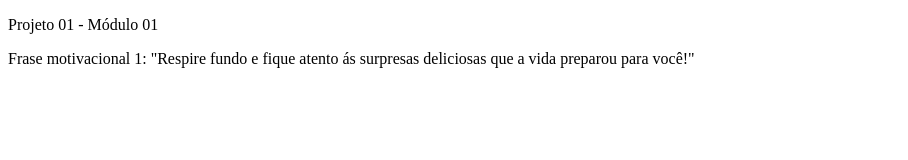
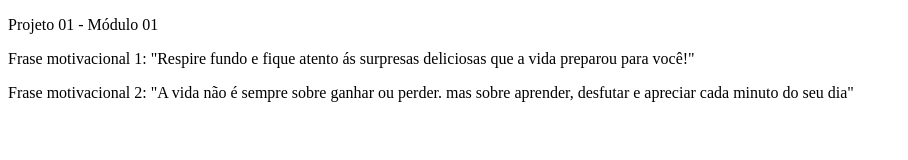
Before and after one commit to GiihVieira/Projeto-01---M-dulo-01-BootcampDevJr-, a plain HTML site: page index.html in a window 1280 px wide. Shown: the whole page, without its empty margins (0-908 px from the left). Drawn offline with Linux system fonts and the light colour scheme.

Commit message:
Frase Motivacional 2

```diff
--- a/index.html
+++ b/index.html
@@ -8,5 +8,7 @@
 <body>
     <p>Projeto 01 - Módulo 01</p>
     <p>Frase motivacional 1: "Respire fundo e fique atento ás surpresas deliciosas que a vida preparou para você!"</p>
+
+    <p>Frase motivacional 2: "A vida não é sempre sobre ganhar ou perder. mas sobre aprender, desfutar e apreciar cada minuto do seu dia"</p>
 </body>
 </html>
```
